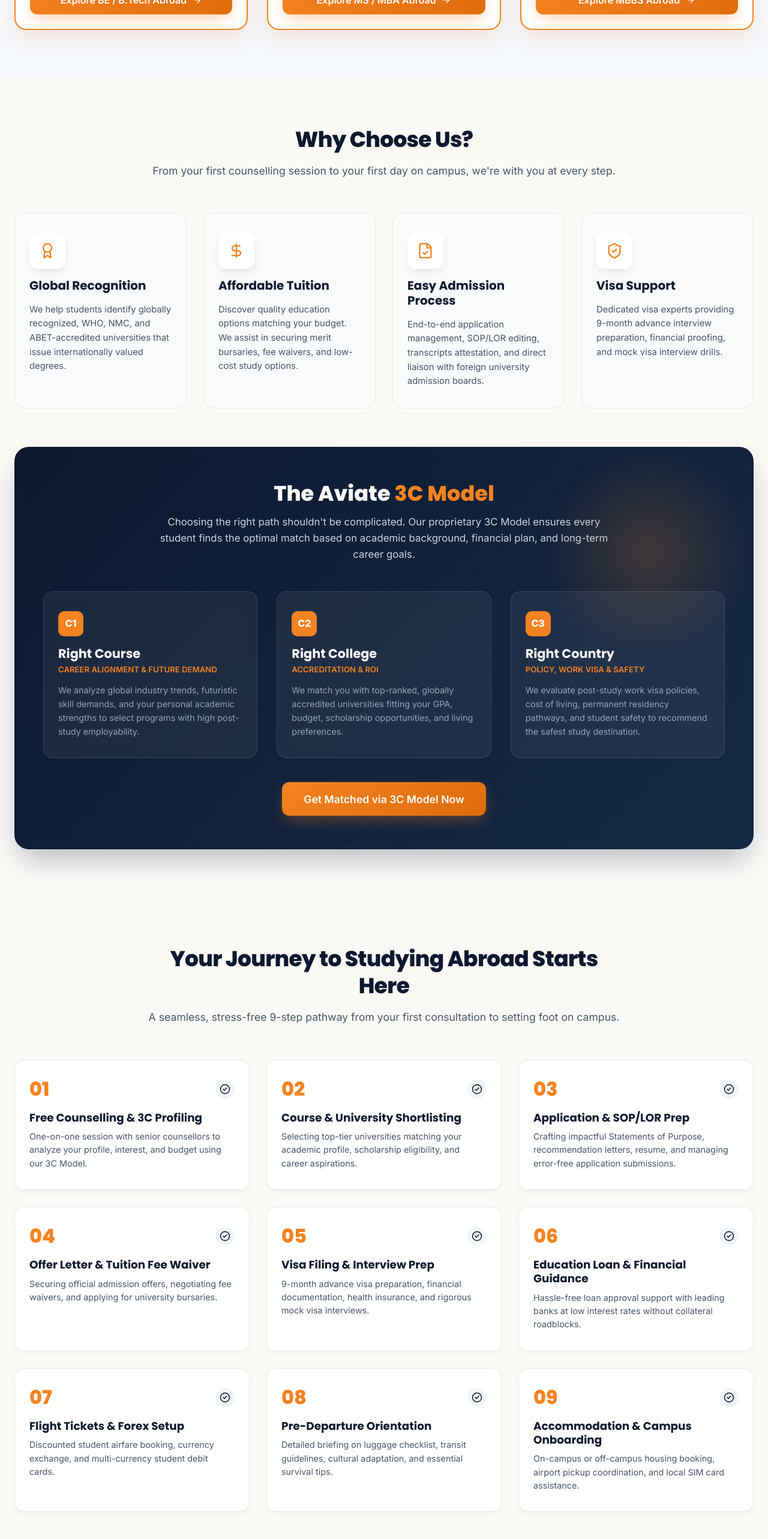
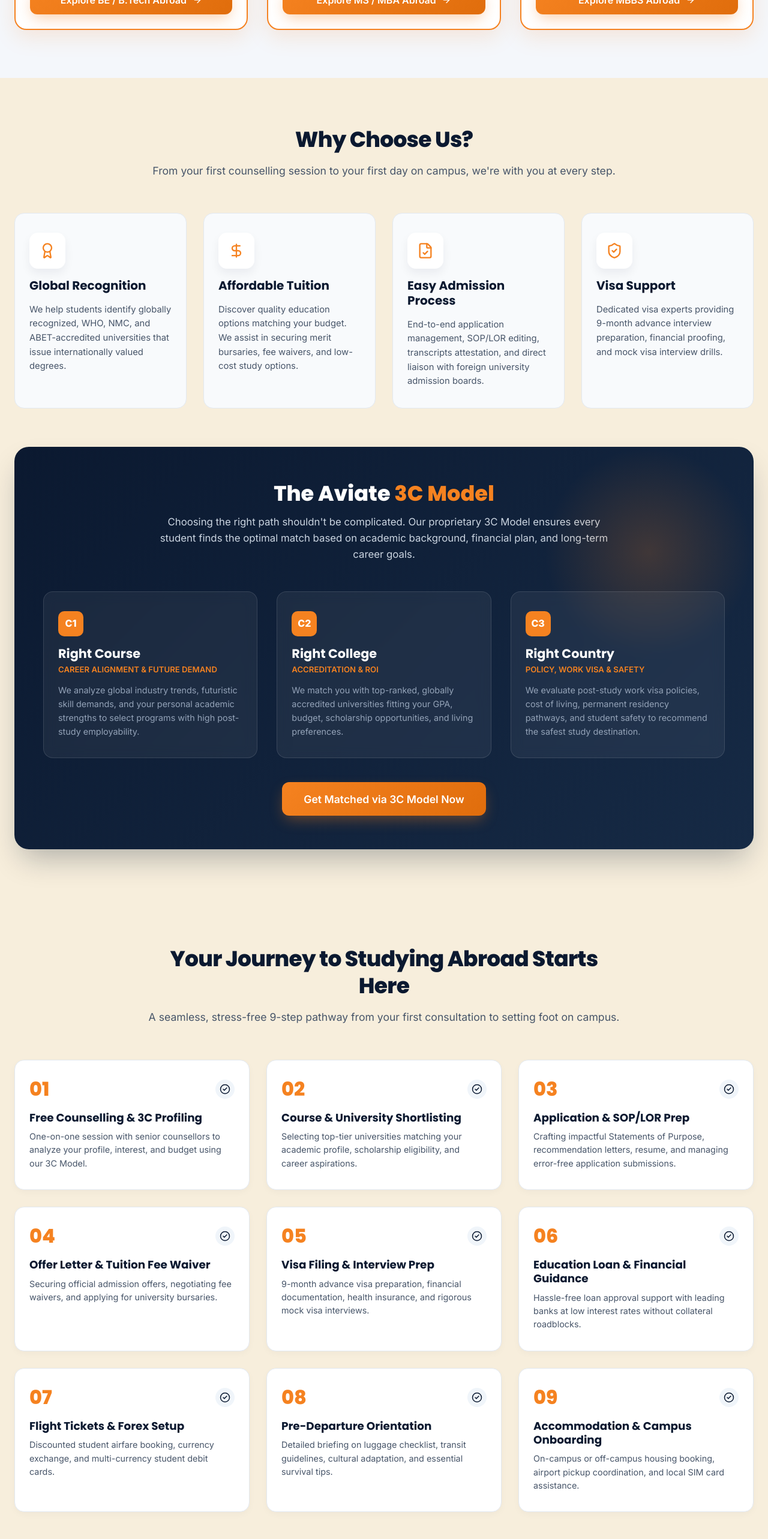
Before and after one commit to saicharishmajoga/aviate-overseas-website, a React (Vite) app: page / in a window 1280 px wide. Shown: the part 2440-5006 px from the top of the page at 60% size. Built offline with nearby package versions, Linux system fonts and the light colour scheme.

Commit message:
Update section background colors to custom palette with seamless edge blending

```diff
--- a/src/components/AboutSection.jsx
+++ b/src/components/AboutSection.jsx
@@ -4,7 +4,7 @@ import { COMPANY_INFO, CORE_VALUES } from '../data/consultancyData';
 
 export default function AboutSection({ onOpenCounselling }) {
   return (
-    <section id="about-us" className="section-padding" style={{ backgroundColor: '#FDF8F6' }}>
+    <section id="about-us" className="section-padding" style={{ backgroundColor: '#F8E4E1' }}>
       <div className="container">
 
         <div style={{
--- a/src/components/ContactSection.jsx
+++ b/src/components/ContactSection.jsx
@@ -4,7 +4,7 @@ import { COMPANY_INFO } from '../data/consultancyData';
 
 export default function ContactSection() {
   return (
-    <section id="contact" className="section-padding" style={{ backgroundColor: '#FDF8F6' }}>
+    <section id="contact" className="section-padding" style={{ backgroundColor: '#F8E4E1' }}>
       <div className="container">
 
         {/* Section Header */}
--- a/src/components/Footer.jsx
+++ b/src/components/Footer.jsx
@@ -11,7 +11,7 @@ export default function Footer() {
   };
 
   return (
-    <footer style={{ position: 'relative', backgroundColor: '#FDF8F6', paddingTop: '0' }}>
+    <footer style={{ position: 'relative', backgroundColor: '#F8E4E1', paddingTop: '0' }}>
 
       {/* Smooth Wide Curved Top Boundary (Right Curve Reaching Map Container) */}
       <div style={{ position: 'relative', width: '100%', overflow: 'hidden', lineHeight: 0, zIndex: 2, marginTop: '-4.5rem', marginBottom: '-1px' }}>
--- a/src/components/JourneyProcess.jsx
+++ b/src/components/JourneyProcess.jsx
@@ -4,7 +4,7 @@ import { PROCESS_STEPS } from '../data/consultancyData';
 
 export default function JourneyProcess({ onOpenCounselling }) {
   return (
-    <section className="section-padding" style={{ backgroundColor: '#FAF9F6' }}>
+    <section className="section-padding" style={{ backgroundColor: '#F7EEDC' }}>
       <div className="container">
 
         {/* Section Header */}
--- a/src/components/LeadFormSection.jsx
+++ b/src/components/LeadFormSection.jsx
@@ -37,7 +37,7 @@ export default function LeadFormSection() {
   };
 
   return (
-    <section id="contact-form" className="section-padding" style={{ backgroundColor: '#FDF8F6' }}>
+    <section id="contact-form" className="section-padding" style={{ backgroundColor: '#F8E4E1' }}>
       <div className="container">
 
         <div style={{
--- a/src/components/Testimonials.jsx
+++ b/src/components/Testimonials.jsx
@@ -4,7 +4,7 @@ import { REAL_TESTIMONIALS } from '../data/consultancyData';
 
 export default function Testimonials() {
   return (
-    <section className="section-padding" style={{ backgroundColor: '#FCFBF9' }}>
+    <section className="section-padding" style={{ backgroundColor: '#F3E8DA' }}>
       <div className="container">
 
         {/* Section Header */}
--- a/src/components/UniversitiesSection.jsx
+++ b/src/components/UniversitiesSection.jsx
@@ -13,7 +13,7 @@ export default function UniversitiesSection({ onOpenCounselling }) {
   );
 
   return (
-    <section id="universities" className="section-padding" style={{ backgroundColor: '#FAFAF8' }}>
+    <section id="universities" className="section-padding" style={{ backgroundColor: '#EAF2E2' }}>
       <div className="container">
 
         {/* Section Header */}
--- a/src/components/WhyChooseUs.jsx
+++ b/src/components/WhyChooseUs.jsx
@@ -27,7 +27,7 @@ export default function WhyChooseUs({ onOpenCounselling }) {
   ];
 
   return (
-    <section id="why-us" className="section-padding" style={{ backgroundColor: '#FAF9F6' }}>
+    <section id="why-us" className="section-padding" style={{ backgroundColor: '#F7EEDC' }}>
       <div className="container">
 
         {/* Section Header */}
```
